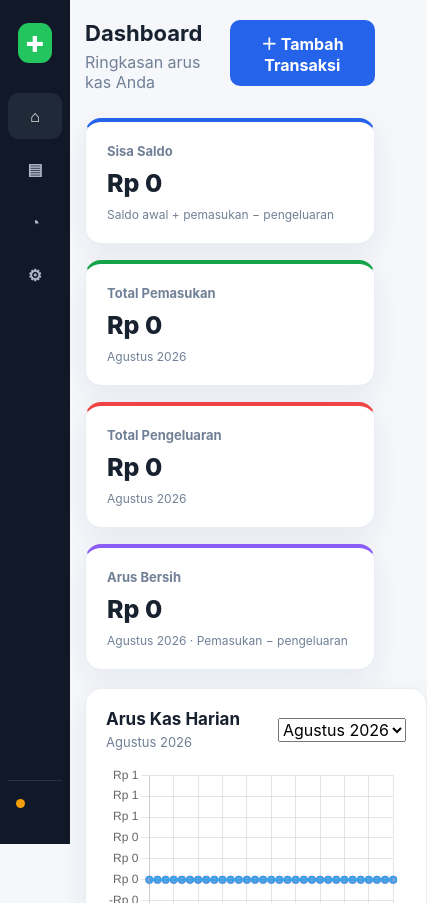
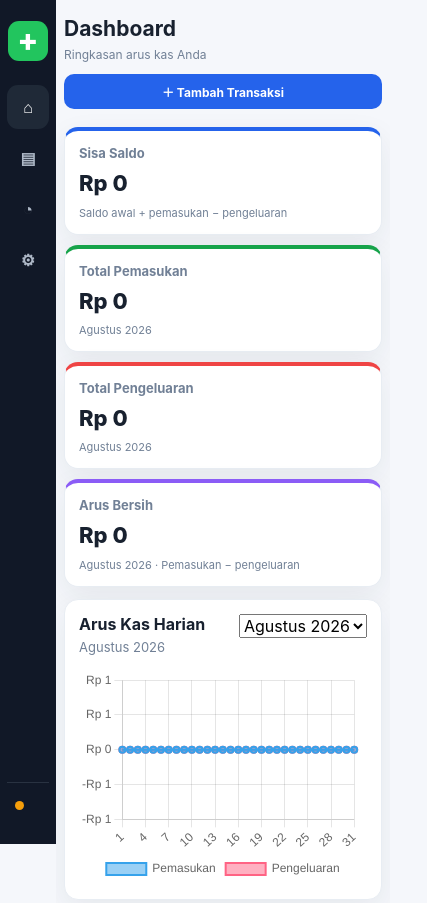
Before and after one commit to wsit-creative/keuangan, a plain HTML site: page index.html in a window 390 px wide. Shown: the top 903 px of the page, 427 px wide, since content can reach past the window. Drawn offline with nearby package versions, Linux system fonts and the light colour scheme; no server answers.

Commit message:
Update style.css

```diff
--- a/style.css
+++ b/style.css
@@ -61,3 +61,49 @@ th{color:#687588;font-size:12px;text-transform:uppercase;letter-spacing:.04em;ba
 
 
 .connection-box{display:flex;align-items:center;justify-content:space-between;gap:20px;padding:18px 20px;border:1px solid #e5e7eb;border-radius:14px;background:#f8fafc;margin:14px 0 18px}.connection-box p{margin:4px 0 0}.connection-status{display:flex;align-items:center;gap:9px;white-space:nowrap}.connection-status .status-dot{width:10px;height:10px;border-radius:50%;display:inline-block;background:#22c55e}
+
+/* ===== MOBILE / RESPONSIVE FIX ===== */
+html,body{width:100%;max-width:100%;overflow-x:hidden}
+.main{min-width:0}
+.panel,.card,.grid-2,.report-grid,.cards{min-width:0}
+.chart-wrap{width:100%;max-width:100%;overflow:hidden}
+.chart-wrap canvas{max-width:100%!important}
+
+@media(max-width:720px){
+  .app-shell{width:100%;max-width:100%;overflow-x:hidden}
+  .sidebar{width:62px;min-width:62px;padding:16px 7px}
+  .brand{justify-content:center;padding:5px 0 24px}
+  .brand-icon{width:40px;height:40px;flex:0 0 40px}
+  .nav-item{width:100%;padding:12px 8px;justify-content:center}
+  .main{margin-left:62px;width:calc(100% - 62px);max-width:calc(100% - 62px);padding:16px 10px 35px;overflow-x:hidden}
+  .topbar{width:100%;min-width:0;flex-wrap:wrap;margin-bottom:18px}
+  .topbar>div{min-width:0}
+  .topbar h1{font-size:21px;line-height:1.2}
+  .topbar p{font-size:12px}
+  .topbar .primary-btn{padding:9px 11px;font-size:12px;white-space:nowrap}
+  .cards{gap:10px;margin-bottom:12px}
+  .card{padding:16px;border-radius:14px}
+  .card-value{font-size:22px;line-height:1.2;overflow-wrap:anywhere}
+  .card-meta{font-size:11px}
+  .grid-2,.report-grid{gap:12px;margin-bottom:12px}
+  .panel{padding:14px;margin-bottom:12px;border-radius:14px}
+  .panel-head{align-items:flex-start;flex-wrap:wrap;gap:9px}
+  .panel-head h2,.panel h2{font-size:16px}
+  .compact{width:100%;max-width:100%}
+  .chart-wrap{height:235px}
+  .filter-row{gap:8px}
+  .table-wrap{width:100%;max-width:100%;overflow-x:auto;-webkit-overflow-scrolling:touch}
+  table{min-width:600px}
+  .settings-panel{max-width:100%}
+  .connection-box{align-items:flex-start;flex-direction:column;gap:10px}
+  .connection-status{width:100%;justify-content:flex-start}
+  .modal{padding:10px}
+  .modal-card{width:100%;max-width:480px;padding:18px}
+}
+@media(max-width:390px){
+  .sidebar{width:56px;min-width:56px}
+  .main{margin-left:56px;width:calc(100% - 56px);max-width:calc(100% - 56px);padding-left:8px;padding-right:8px}
+  .topbar .primary-btn{width:100%}
+  .chart-wrap{height:215px}
+  .card{padding:14px}
+}
```
